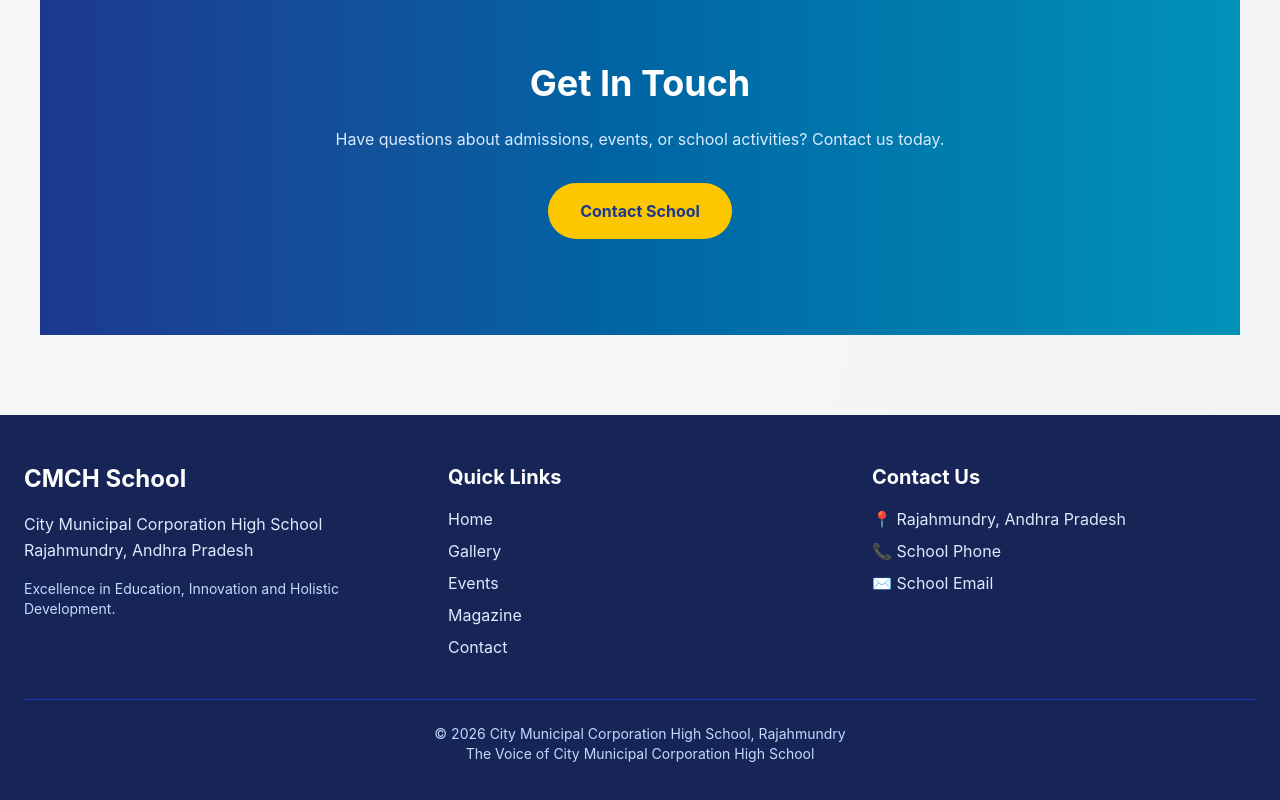
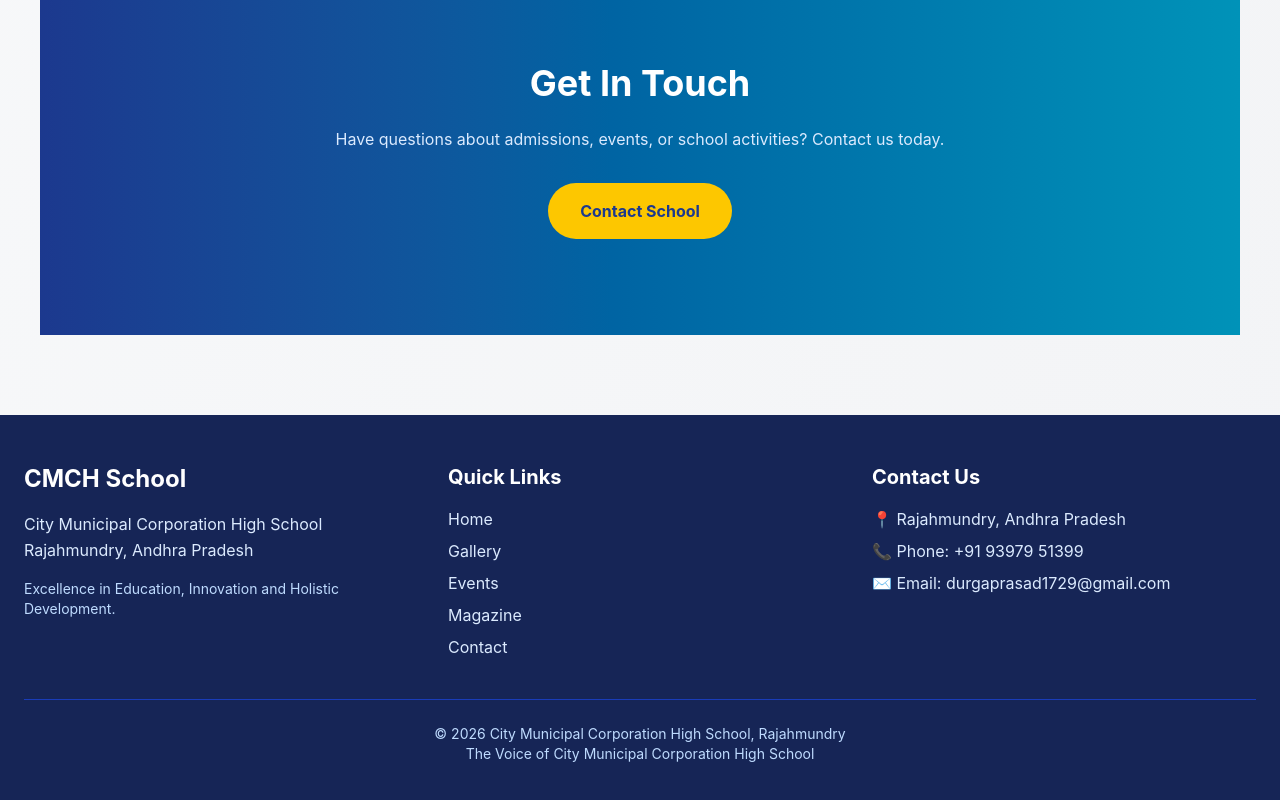
Before and after one commit to samuelpraveenk9-lab/citymunicipalhighschoolrjy, a React (Vite) app: page / in a window 1280 px wide. Shown: the part 4569-5369 px from the top of the page. Built offline with nearby package versions, Linux system fonts and the light colour scheme.

Commit message:
Update contact information in Footer component

```diff
--- a/src/components/Footer.tsx
+++ b/src/components/Footer.tsx
@@ -69,14 +69,14 @@ export default function Footer() {
                 href="tel:+919397951399"
                 className="block hover:text-yellow-300"
               >
-                📞 School Phone
+                📞 Phone: +91 93979 51399
               </a>
 
               <a
                 href="mailto:durgaprasad1729@gmail.com"
                 className="block hover:text-yellow-300"
               >
-                ✉️ School Email
+                ✉️ Email: durgaprasad1729@gmail.com
               </a>
 
             </div>
```
